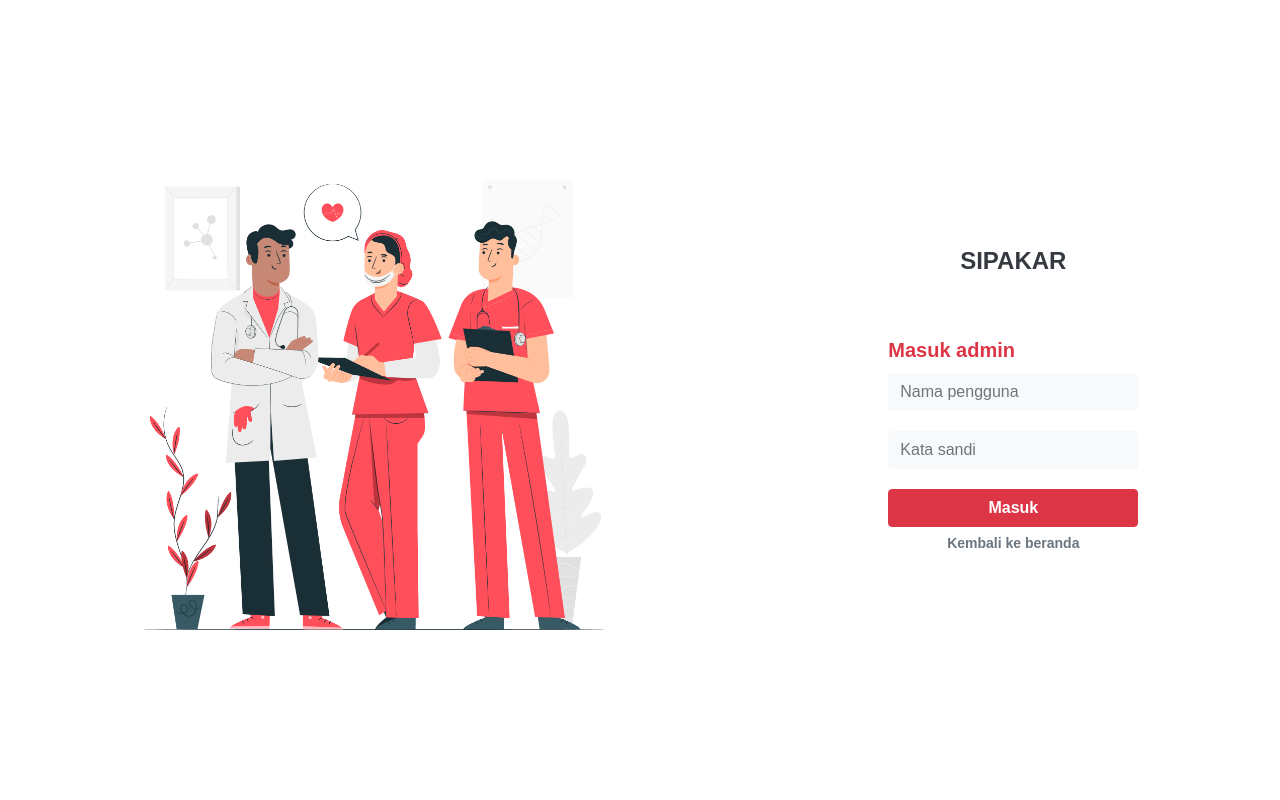
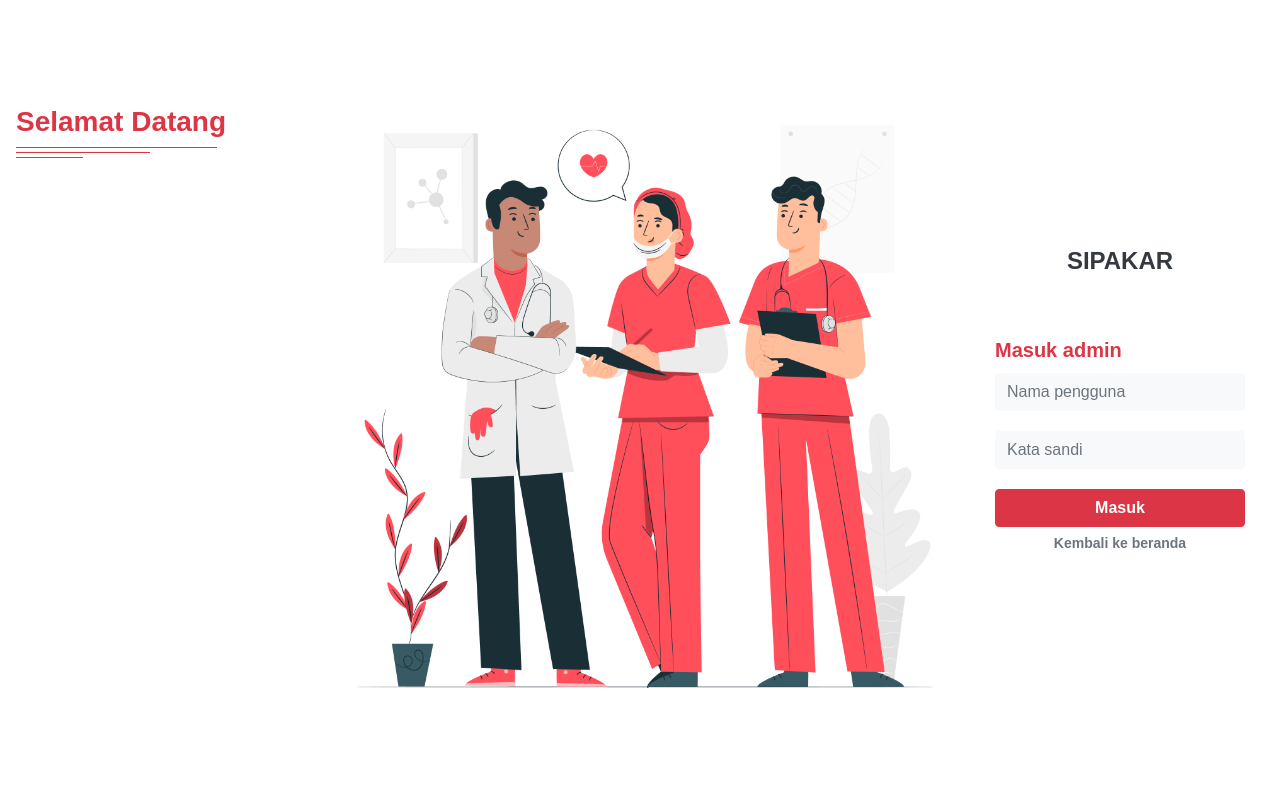
Before and after one commit to AnggunLntra/sispak-diabetes, a CodeIgniter app: page /sispak-diabetes/Admin/Pages/Login in a window 1280 px wide. Run offline with CodeIgniter, Linux system fonts and the light colour scheme.

Commit message:
update 04 february

```diff
--- a/application/views/admin/pages/login.php
+++ b/application/views/admin/pages/login.php
@@ -1,7 +1,21 @@
 <div class="container-fluid bg-white">
-    <div class="row align-items-center justify-content-around flex-wrap-reverse">
-        <div class="col-md-5">
-            <img class="img-fluid" src="<?php echo base_url('assets/img/login-img.jpg') ?>">
+    <div class="row align-items-center justify-content-around">
+        <div class="col-md-9 d-none d-md-inline p-0">
+            <div class="row">
+                <div class="col">
+                    <div class="px-3 pt-3">
+                        <div class="d-grid gap-1">
+                            <span class="text-danger fw-bolder h3 m-0">Selamat Datang</span>
+                            <div class="w-75 border-top border-3 border-danger"></div>
+                            <div class="w-50 border-top border-3 border-danger"></div>
+                            <div class="w-25 border-top border-3 border-danger"></div>
+                        </div>
+                    </div>
+                </div>
+                <div class="col-md-8">
+                    <img class="img-fluid" src="<?php echo base_url('assets/img/login-img.jpg') ?>">
+                </div>
+            </div>
         </div>
         <div class="col-md-3 d-flex align-items-center justify-content-center min-vh-100">
             <div class="card w-100 py-3 border-0">
--- a/application/views/admin/pages/manage-knowladge-base.php
+++ b/application/views/admin/pages/manage-knowladge-base.php
@@ -15,8 +15,8 @@
                 </div>
             </div>
 
-            <div class="row">
-                <div class="col">
+            <div class="row overflow-hidden">
+                <div class="col overflow-x-scroll">
                     <table class="table table-responsive table-hover border">
                         <thead class="thead-light">
                             <tr>
--- a/application/views/admin/pages/manage-solution.php
+++ b/application/views/admin/pages/manage-solution.php
@@ -15,8 +15,8 @@
                 </div>
             </div>
 
-            <div class="row">
-                <div class="col">
+            <div class="row overflow-hidden">
+                <div class="col overflow-x-scroll">
                     <table class="table table-hover border">
                         <thead class="thead-light">
                             <tr>
--- a/application/views/admin/pages/manage-symptoms.php
+++ b/application/views/admin/pages/manage-symptoms.php
@@ -15,8 +15,8 @@
                 </div>
             </div>
 
-            <div class="row">
-                <div class="col">
+            <div class="row overflow-hidden">
+                <div class="col overflow-x-scroll">
                     <table class="table table-hover border">
                         <thead class="thead-light">
                             <tr>
--- a/application/views/admin/pages/manage-types.php
+++ b/application/views/admin/pages/manage-types.php
@@ -16,8 +16,8 @@
                 </div>
             </div>
 
-            <div class="row">
-                <div class="col">
+            <div class="row overflow-hidden">
+                <div class="col overflow-x-scroll">
                     <table class="table table-responsive table-hover border">
                         <thead class="thead-light">
                             <tr>
```
